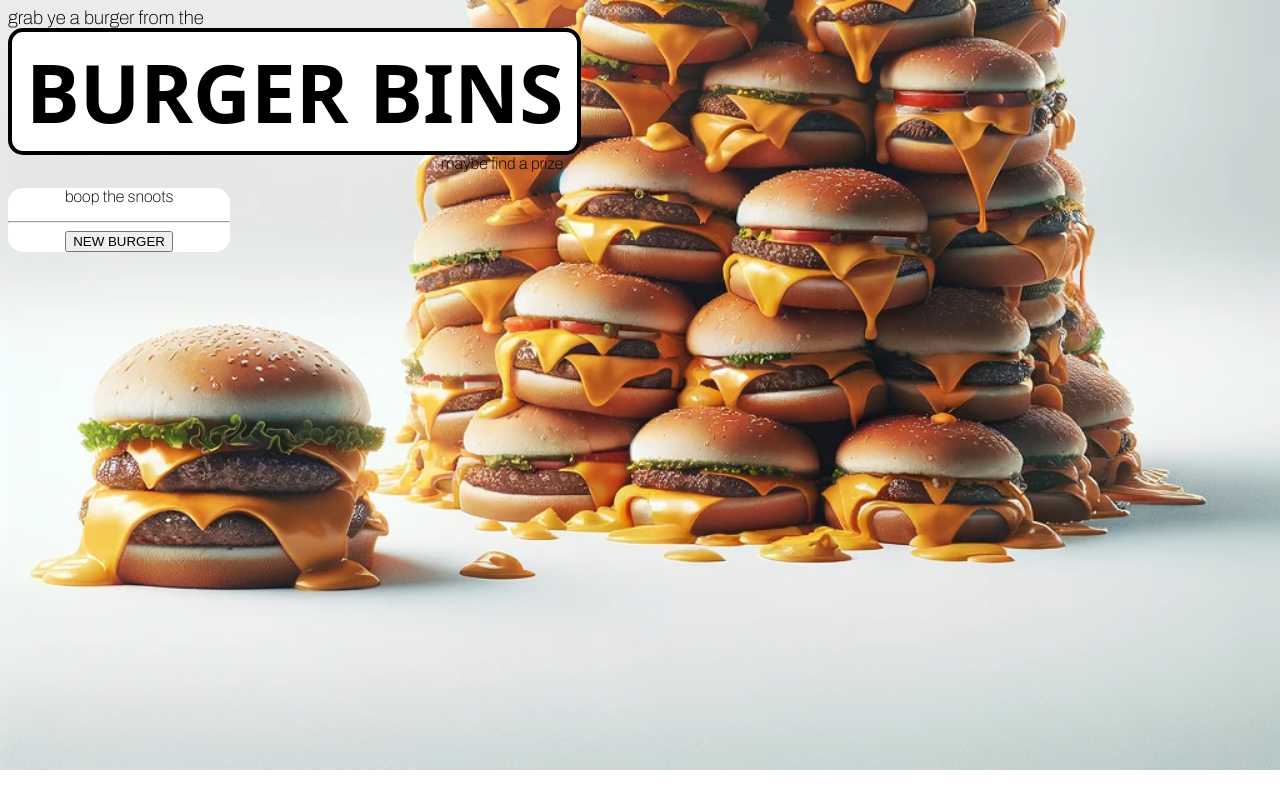
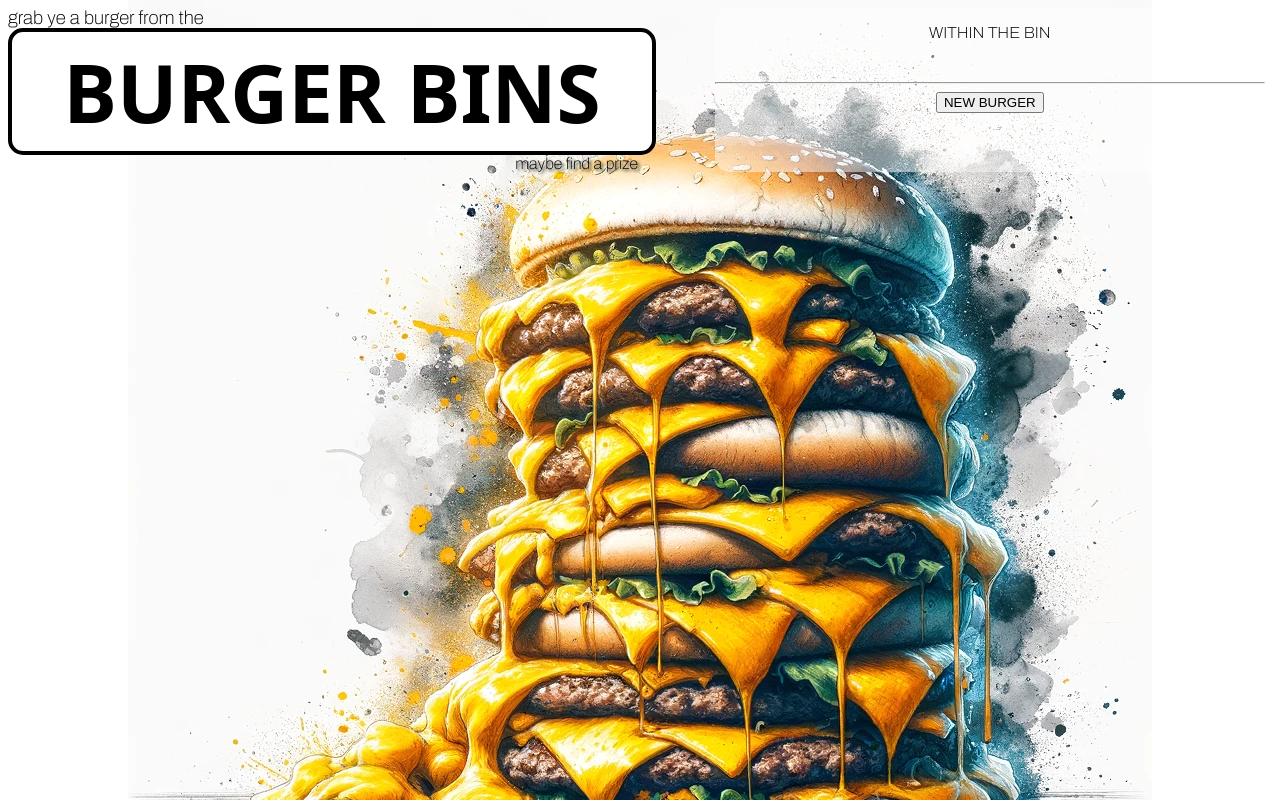
Before and after one commit to asparageist/burger-joint, a React (Create React App) app: page / in a window 1280 px wide. Built offline with nearby package versions, Linux system fonts and the light colour scheme; a web font is replaced by a local one.

Commit message:
update styling, add dynamic elements to DOM

```diff
--- a/src/components/App.js
+++ b/src/components/App.js
@@ -1,12 +1,14 @@
 import React from "react";
 import Header from "./Header";
-import InvControl from "./InvControl"
+import InvControl from "./InvControl";
 
 function App() {
   return (
     <>
-      <Header />
+    <div id="cardContainer">
+      <Header id="card1"/>
       <InvControl />
+    </div>
     </>
   );
 }
--- a/src/components/Header.js
+++ b/src/components/Header.js
@@ -3,9 +3,11 @@ import React from "react";
 function Header() {
   return (
     <>
-    <h3 className="preTitle">grab ye a burger from the</h3>
-    <h1 className="title">BURGER BINS</h1>
-    <p className="postTitle">maybe find a prize</p>
+    <div id="card1">
+      <h3 className="preTitle">grab ye a burger from the</h3>
+      <h1 className="title">BURGER BINS</h1>
+      <p className="postTitle">maybe find a prize</p>
+    </div>
     </>
   );
 }
--- a/src/components/InvList.js
+++ b/src/components/InvList.js
@@ -5,17 +5,18 @@ import PropTypes from "prop-types";
 function InvList(props) {
   return (
   <>
-  <React.Fragment>
     <hr />
-    {props.invList.map((inventory, index) =>
+    {props.invList.map((inventory, index) => (
+    <React.Fragment>
       <Inventory  burger={inventory.burger}
                   toppings={inventory.toppings}
                   price={inventory.price}
                   description={inventory.description}
                   key={index}
       />
-    )}
-  </React.Fragment>
+      <hr />
+      </React.Fragment>
+    ))}
   </>
   );
 }
--- a/src/components/invControl.js
+++ b/src/components/invControl.js
@@ -9,7 +9,8 @@ class InvControl extends React.Component {
     super(props);
     this.state = {
       formVisibleOnPage: false,
-      mainInvList: []
+      mainInvList: [],
+      pText: "WITHIN THE BIN"
     };
   }
 
@@ -17,13 +18,15 @@ class InvControl extends React.Component {
     const newMainInvList = this.state.mainInvList.concat(newInv);
     this.setState({
       mainInvList: newMainInvList,
-      formVisibleOnPage: false
+      formVisibleOnPage: false,
+      pText: "WITHIN THE BIN"
     });
   }
 
   handleClick = () => {
     this.setState(prevState => ({
-      formVisibleOnPage: !prevState.formVisibleOnPage
+      formVisibleOnPage: !prevState.formVisibleOnPage,
+      pText: prevState.formVisibleOnPage ? "WITHIN THE BIN" : "WHAT"
     }));
   }
 
@@ -39,8 +42,9 @@ class InvControl extends React.Component {
     }
     return (
       <React.Fragment>
-        <div className="content">
-          <p>boop the snoots</p>
+        <div id="card2">
+          <p>{this.state.pText}</p>
+          <br />
           {currentlyVisibleState}
           <button onClick={this.handleClick}>{buttonText}</button>
         </div>
--- a/src/index.css
+++ b/src/index.css
@@ -4,13 +4,10 @@
 
 body {
   float: left;
-  background-image: url("./img/pile.png");
-  background-size: cover;
+  background-image: url("./img/galaxyburger.png");
   background-repeat: no-repeat;
-  background-position: center center;
+  background-position: center top;
   font-family: 'Archivo', sans-serif;
-    display: flex;
-    flex-direction: column;
   -webkit-font-smoothing: antialiased;
   -moz-osx-font-smoothing: grayscale;
 }
@@ -25,6 +22,7 @@ body {
   text-align: center;
   width: 100%;
   padding: 5px 5px;
+
 }
 
 .preTitle {
@@ -37,13 +35,30 @@ body {
   margin: 0;
   text-align: right;
   width: 100%;
+  text-shadow: black 2px 2px 3px;
+  /* -webkit-text-stroke: 1px black; */
 }
 
-.content {
+#cardContainer {
+  display: flex;
+  justify-content: space-between;
+}
+
+#card1 {
+  width: 630px;
+  margin-right: 6vw;
+}
+
+#card2 {
+  flex:1;
+  max-height: 90vh;
+  width: 550px;
+  max-width: 45vw;
+  overflow-y: auto;
   text-align: center;
-  background-color: white;
+  background-color: rgba(255, 255, 255, 0.5);
   border-radius: 15px;
-  width: 40%;
+  word-wrap: break-word;
 }
 
 a:link {
```
Also changed, not shown: src/img/galaxyburger.png (added).
